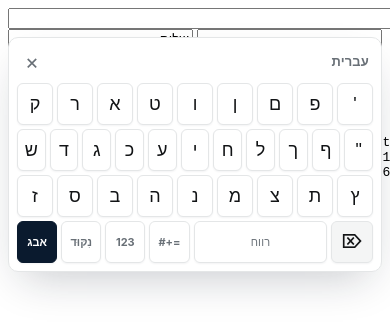
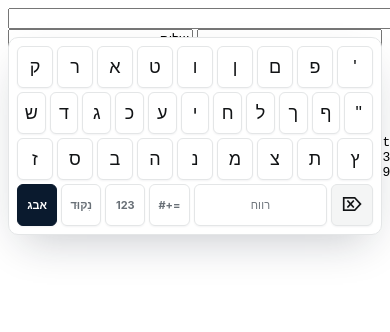
Before and after one commit to kervio/keybrew, a website: page test/browser-test.html in a window 390 px wide. Shown: the top 332 px of the page. Drawn offline with Linux system fonts and the light colour scheme.

Commit message:
refactor: remove header and title from Keybrew UI, update close button handling
- Deleted the `.keybrew__header` and `.keybrew__title` styles and related HTML elements.
- Introduced `showCloseButton` option to control the visibility of the close button.
- Added `numbersPlacement` option to specify the placement of number keys (panel or top-row).
- Updated tests to validate new options and ensure correct rendering of the keyboard UI.

```diff
--- a/keybrew.css
+++ b/keybrew.css
@@ -67,25 +67,6 @@
   animation: keybrew-open-above 160ms var(--keybrew-ease) both;
 }
 
-.keybrew__header {
-  display: flex;
-  min-height: 30px;
-  margin-block-end: 7px;
-  align-items: center;
-  justify-content: space-between;
-  gap: 8px;
-}
-
-.keybrew__title {
-  padding-inline-start: 4px;
-  color: var(--keybrew-muted-text);
-  font-family: "Arial Hebrew", Arial, sans-serif;
-  font-size: 13px;
-  font-weight: 650;
-  letter-spacing: 0.01em;
-}
-
-.keybrew button.keybrew__close,
 .keybrew button.keybrew__key {
   min-width: 0;
   margin: 0;
@@ -106,22 +87,6 @@
     transform 80ms var(--keybrew-ease);
 }
 
-.keybrew button.keybrew__close {
-  display: grid;
-  width: 30px;
-  height: 30px;
-  padding: 0;
-  flex: 0 0 30px;
-  place-items: center;
-  border-color: transparent;
-  border-radius: 999px;
-  background: transparent;
-  box-shadow: none;
-  color: var(--keybrew-muted-text);
-  font-size: 21px;
-  line-height: 1;
-}
-
 .keybrew__grid {
   display: grid;
   gap: var(--keybrew-gap);
@@ -132,6 +97,10 @@
   min-width: 0;
   gap: var(--keybrew-gap);
   direction: ltr;
+}
+
+.keybrew__row--utility {
+  justify-content: flex-end;
 }
 
 .keybrew button.keybrew__key {
@@ -161,6 +130,14 @@
   font-size: 21px;
 }
 
+.keybrew button.keybrew__key--close {
+  min-height: var(--keybrew-key-height);
+  flex: 0 0 var(--keybrew-key-height);
+  color: var(--keybrew-muted-text);
+  font-family: inherit;
+  font-size: 21px;
+}
+
 .keybrew button.keybrew__key--mode {
   flex-grow: 1.2;
   color: var(--keybrew-muted-text);
@@ -177,7 +154,6 @@
 }
 
 @media (hover: hover) {
-  .keybrew button.keybrew__close:hover,
   .keybrew button.keybrew__key:hover {
     border-color: color-mix(in srgb, var(--keybrew-text) 22%, var(--keybrew-border));
     background: var(--keybrew-surface-muted);
@@ -189,12 +165,10 @@
   }
 }
 
-.keybrew button.keybrew__close:active,
 .keybrew button.keybrew__key:active {
   transform: translateY(1px) scale(0.98);
 }
 
-.keybrew button.keybrew__close:focus-visible,
 .keybrew button.keybrew__key:focus-visible {
   outline: 2px solid var(--keybrew-primary-dark);
   outline-offset: 2px;
@@ -253,7 +227,6 @@
 
 @media (prefers-reduced-motion: reduce) {
   .keybrew--floating[data-open],
-  .keybrew button.keybrew__close,
   .keybrew button.keybrew__key {
     animation: none;
     transition: none;
@@ -262,7 +235,6 @@
 
 @media (forced-colors: active) {
   .keybrew,
-  .keybrew button.keybrew__close,
   .keybrew button.keybrew__key {
     border-color: ButtonBorder;
   }
--- a/keybrew.js
+++ b/keybrew.js
@@ -97,7 +97,6 @@
 
   var DEFAULT_LABELS = Object.freeze({
     keyboard: "Hebrew keyboard",
-    title: "עברית",
     close: "Close Hebrew keyboard",
     backspace: "Backspace",
     space: "Space",
@@ -125,7 +124,9 @@
     setDirection: true,
     includeNiqqud: false,
     includeNumbers: false,
+    numbersPlacement: "panel",
     includeSymbols: false,
+    showCloseButton: false,
     observe: false,
     inlineContainer: null,
     deviceMatcher: null,
@@ -284,6 +285,10 @@
     assertOption(this.options.placement, ["auto", "below", "above"], "placement");
     assertOption(this.options.align, ["left", "center", "right"], "align");
     assertOption(this.options.scrollBehavior, ["auto", "smooth"], "scrollBehavior");
+    assertOption(this.options.numbersPlacement, ["panel", "top-row"], "numbersPlacement");
+    if (typeof this.options.showCloseButton !== "boolean") {
+      throw new TypeError("Keybrew: showCloseButton must be true or false.");
+    }
     if (typeof this.options.suppressNativeKeyboard !== "boolean" && this.options.suppressNativeKeyboard !== "while-open") {
       throw new TypeError('Keybrew: suppressNativeKeyboard must be true, false, or "while-open".');
     }
@@ -300,21 +305,6 @@
     root.setAttribute("aria-label", this.options.labels.keyboard);
     root.setAttribute("data-keybrew-root", "");
 
-    var header = doc.createElement("div");
-    header.className = "keybrew__header";
-
-    var title = doc.createElement("span");
-    title.className = "keybrew__title";
-    title.lang = "he";
-    title.textContent = this.options.labels.title;
-
-    var close = doc.createElement("button");
-    close.type = "button";
-    close.className = "keybrew__close";
-    close.setAttribute("data-key", KEYS.CLOSE);
-    close.setAttribute("aria-label", this.options.labels.close);
-    close.textContent = "×";
-
     var grid = doc.createElement("div");
     grid.className = "keybrew__grid";
     grid.setAttribute("role", "group");
@@ -325,15 +315,10 @@
     live.setAttribute("aria-live", "polite");
     live.setAttribute("aria-atomic", "true");
 
-    header.appendChild(title);
-    header.appendChild(close);
-    root.appendChild(header);
     root.appendChild(grid);
     root.appendChild(live);
 
     this.root = root;
-    this._title = title;
-    this._closeButton = close;
     this._grid = grid;
     this._live = live;
 
@@ -639,8 +624,6 @@
     this._validateOptions();
     this.root.setAttribute("aria-label", this.options.labels.keyboard);
     this._grid.setAttribute("aria-label", this.options.labels.keyboard);
-    this._title.textContent = this.options.labels.title;
-    this._closeButton.setAttribute("aria-label", this.options.labels.close);
     this._syncInputAttributes();
     this._configureObserver();
     if (this._isOpen) {
@@ -672,17 +655,18 @@
 
   Keybrew.prototype._modeEnabled = function (mode) {
     if (mode === "niqqud") return this.options.includeNiqqud;
-    if (mode === "numbers") return this.options.includeNumbers;
+    if (mode === "numbers") return this.options.includeNumbers && this.options.numbersPlacement === "panel";
     if (mode === "symbols") return this.options.includeSymbols;
     return true;
   };
 
   Keybrew.prototype._controlKeys = function () {
     var controls = [];
-    var hasPanels = this.options.includeNiqqud || this.options.includeNumbers || this.options.includeSymbols;
+    var numberPanel = this.options.includeNumbers && this.options.numbersPlacement === "panel";
+    var hasPanels = this.options.includeNiqqud || numberPanel || this.options.includeSymbols;
     if (hasPanels) controls.push(KEYS.HEBREW);
     if (this.options.includeNiqqud) controls.push(KEYS.NIQQUD);
-    if (this.options.includeNumbers) controls.push(KEYS.NUMBERS);
+    if (numberPanel) controls.push(KEYS.NUMBERS);
     if (this.options.includeSymbols) controls.push(KEYS.SYMBOLS);
     controls.push(KEYS.SPACE, KEYS.BACKSPACE);
     return controls;
@@ -690,17 +674,46 @@
 
   Keybrew.prototype._render = function () {
     var self = this;
-    var rows = modeRows(this._mode).map(function (row) { return row.slice(); });
-    rows.push(this._controlKeys());
+    var rows = [];
+    var numberTopRow = this.options.includeNumbers && this.options.numbersPlacement === "top-row";
+
+    if (numberTopRow) {
+      var topKeys = NUMBER_ROWS[0].slice();
+      if (this.options.showCloseButton) topKeys.push(KEYS.CLOSE);
+      rows.push({
+        keys: topKeys,
+        label: this.options.labels.numbers,
+        className: "keybrew__row--top"
+      });
+    } else if (this.options.showCloseButton) {
+      rows.push({
+        keys: [KEYS.CLOSE],
+        label: this.options.labels.close,
+        className: "keybrew__row--utility"
+      });
+    }
+
+    modeRows(this._mode).forEach(function (row) {
+      rows.push({
+        keys: row.slice(),
+        label: self._modeLabel(self._mode),
+        className: ""
+      });
+    });
+    rows.push({
+      keys: this._controlKeys(),
+      label: "Keyboard controls",
+      className: "keybrew__row--controls"
+    });
     this._grid.textContent = "";
 
-    rows.forEach(function (keys, rowIndex) {
+    rows.forEach(function (definition, rowIndex) {
       var row = self.document.createElement("div");
-      row.className = "keybrew__row";
+      row.className = "keybrew__row" + (definition.className ? " " + definition.className : "");
       row.setAttribute("role", "group");
-      row.setAttribute("aria-label", rowIndex === rows.length - 1 ? "Keyboard controls" : self._modeLabel(self._mode));
+      row.setAttribute("aria-label", definition.label);
 
-      keys.forEach(function (key, columnIndex) {
+      definition.keys.forEach(function (key, columnIndex) {
         var button = self.document.createElement("button");
         var isAction = key.charAt(0) === "{";
         button.type = "button";
@@ -714,6 +727,7 @@
         if (!isAction && (HEBREW_KEY_NAMES[key] || NIQQUD_KEY_NAMES[key])) button.lang = "he";
         if (key === KEYS.SPACE) button.classList.add("keybrew__key--space");
         if (key === KEYS.BACKSPACE) button.classList.add("keybrew__key--backspace");
+        if (key === KEYS.CLOSE) button.classList.add("keybrew__key--close");
         if ([KEYS.HEBREW, KEYS.NIQQUD, KEYS.NUMBERS, KEYS.SYMBOLS].indexOf(key) !== -1) {
           button.classList.add("keybrew__key--mode");
           button.setAttribute("aria-pressed", String(key === "{" + self._mode + "}"));
--- a/package.json
+++ b/package.json
@@ -25,10 +25,8 @@
   "style": "keybrew.css",
   "unpkg": "dist/keybrew.min.js",
   "jsdelivr": "dist/keybrew.min.js",
-  "types": "keybrew.d.ts",
   "exports": {
     ".": {
-      "types": "./keybrew.d.ts",
       "import": "./keybrew.mjs",
       "require": "./keybrew.js",
       "default": "./keybrew.js"
@@ -44,7 +42,6 @@
     "keybrew.js",
     "keybrew.mjs",
     "keybrew.css",
-    "keybrew.d.ts",
     "README.md",
     "LICENSE"
   ],
--- a/scripts/check-package.mjs
+++ b/scripts/check-package.mjs
@@ -23,7 +23,6 @@
   "dist/keybrew.min.css",
   "keybrew.js",
   "keybrew.css",
-  "keybrew.d.ts",
   "LICENSE",
   "README.md"
 ];
--- a/test/browser-test.html
+++ b/test/browser-test.html
@@ -87,6 +87,11 @@
         assert(openEvents === 1, "Open custom event did not fire once");
         assert(keyboard.root.getAttribute("role") === "dialog", "Keyboard dialog role is missing");
         assert(keyboard.root.getAttribute("aria-label") === "Hebrew keyboard", "Keyboard accessible name is missing");
+        assert(!keyboard.root.querySelector(".keybrew__header"), "A visible keyboard header was rendered");
+        assert(!keyboard.root.querySelector(".keybrew__title"), "A visible keyboard title was rendered");
+        assert(keyboard.options.showCloseButton === false, "Close button did not default to disabled");
+        assert(keyboard.options.numbersPlacement === "panel", "Numbers did not default to panel placement");
+        assert(!keyboard.root.querySelector('[data-key="' + Keybrew.keys.CLOSE + '"]'), "Close button rendered by default");
         var renderedButtons = Array.from(keyboard.root.querySelectorAll("button[data-key]"));
         assert(renderedButtons.length > 30, "Optional panels did not expose their controls");
         assert(renderedButtons.every(function (button) {
@@ -97,6 +102,23 @@
         var firstKey = keyboard.root.querySelector('.keybrew__row .keybrew__key[data-key="ק"]');
         var secondKey = keyboard.root.querySelector('.keybrew__row .keybrew__key[data-key="ר"]');
         assert(firstKey.getBoundingClientRect().left < secondKey.getBoundingClientRect().left, "Key rows render backwards");
+
+        keyboard.setOptions({ showCloseButton: true });
+        var standaloneClose = keyboard.root.querySelector('[data-key="' + Keybrew.keys.CLOSE + '"]');
+        assert(standaloneClose && standaloneClose.parentElement.classList.contains("keybrew__row--utility"), "Standalone close row did not render");
+        keyboard.setOptions({ numbersPlacement: "top-row" });
+        var topRow = keyboard.root.querySelector(".keybrew__row--top");
+        assert(topRow, "Top number row did not render");
+        assert(topRow.querySelectorAll('[data-key="1"], [data-key="2"], [data-key="3"], [data-key="4"], [data-key="5"], [data-key="6"], [data-key="7"], [data-key="8"], [data-key="9"], [data-key="0"]').length === 10, "Top number row is incomplete");
+        assert(topRow.contains(keyboard.root.querySelector('[data-key="' + Keybrew.keys.CLOSE + '"]')), "Close button did not share the top number row");
+        assert(!keyboard.root.querySelector('[data-key="' + Keybrew.keys.NUMBERS + '"]'), "Number panel tab remained in top-row mode");
+        keyboard.setOptions({ showCloseButton: false });
+        assert(!keyboard.root.querySelector('[data-key="' + Keybrew.keys.CLOSE + '"]'), "Close button was not removed through setOptions");
+        assert(keyboard.root.querySelector(".keybrew__row--top"), "Disabling close removed the top number row");
+        keyboard.setOptions({ numbersPlacement: "panel" });
+        assert(!keyboard.root.querySelector(".keybrew__row--top"), "Top number row remained in panel mode");
+        assert(keyboard.root.querySelector('[data-key="' + Keybrew.keys.NUMBERS + '"]'), "Number panel tab was not restored");
+
         keyboard._position();
         assert(keyboard.root.getAttribute("data-placement") === "below", "Automatic placement did not prefer below when space was available");
 
```
Also changed, not shown: keybrew.d.ts (deleted, +0 -89 lines), test/keybrew.test.js (+8 -0 lines), CHANGELOG.md, README.md, dist/keybrew.min.css, dist/keybrew.min.js.
